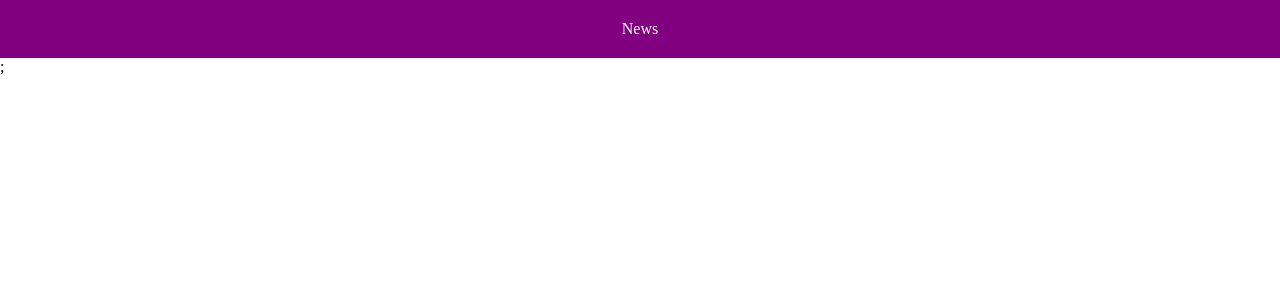
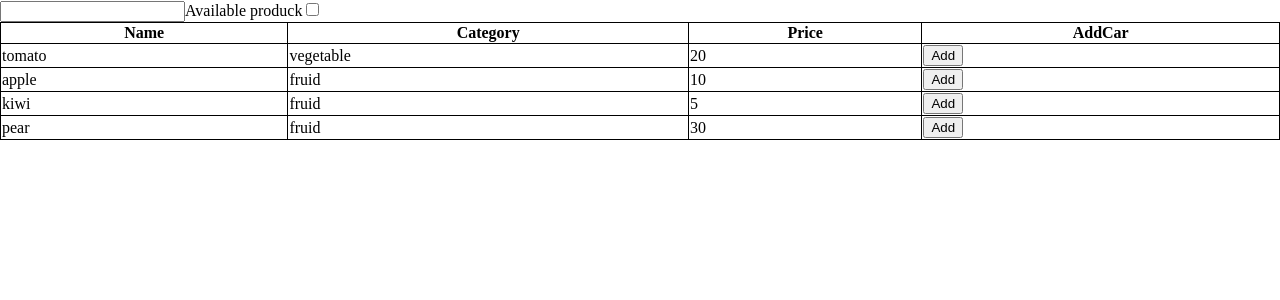
Before and after one commit to LozanIvanov/React-Project, a React (Create React App) app: page / in a window 1280 px wide. Shown: the top 300 px of the page. Built offline with nearby package versions, Linux system fonts and the light colour scheme.

Commit message:
ShoppingCartReact

```diff
--- /dev/null
+++ b/src/exercize3/ShoppingCart.js
@@ -0,0 +1,143 @@
+import React, { useState, useEffect, useRef } from "react";
+
+
+export default function App3() {
+
+    const product = [
+        { id: 1, name: 'tomato', category: 'vegetable', price: 20, av: 'false' },
+        { id: 2, name: 'apple', category: 'fruid', price: 10, av: 'false' },
+        { id: 3, name: 'kiwi', category: 'fruid', price: 5, av: 'true' },
+        { id: 4, name: 'pear', category: 'fruid', price: 30, av: 'true' },
+    ]
+    const [products, setproducts] = useState([]);
+    const [p, setp] = useState(product);
+    const [car, setcar] = useState([]);
+    const [show, setshow] = useState(true);
+
+    function cart(id) {
+        const g = p.find(x => x.id === id);
+        car.push(g);
+        setcar([...car])
+
+        setshow(false)
+    }
+    function renderCart(p) {
+        let totalprice = parseInt(p.price)
+
+        return (
+            <tr>
+                <td>{p.name}</td>
+                <td>{p.price}</td>
+                <td>{totalprice}</td>
+            </tr>
+        )
+    }
+
+    function renderProduct(products, index) {
+        return (
+            <tr key={index}>
+                <td>{products.name}</td>
+                <td>{products.category}</td>
+                <td>{products.price}</td>
+                <td><button onClick={() =>
+                    cart(products.id)
+                }>Add</button></td>
+            </tr>)
+    }
+
+    function table() {
+        return (
+            <>
+                <input type='text' onInput={(e) => {
+                    let inp = e.target.value;
+                    if (inp.length > 0) {
+                        const fl = p.filter(x => x.name == inp)
+                        setproducts([...fl])
+                    }
+                    else {
+                        setproducts([...product])
+                    }
+
+                }} />
+                <label>Available produck</label>
+                <input type='checkbox' onClick={(e) => {
+                    if (e.target.checked == true) {
+                        const d = p.filter(x => x.av == 'true')
+                        setproducts([...d]);
+                    }
+                }} />
+
+                <table border={1}>
+                    <thead>
+                        <tr >
+                            <th>Name</th>
+                            <th>Category</th>
+                            <th>Price</th>
+                            <th>AddCar</th>
+                        </tr>
+                    </thead>
+                    <tbody >
+                        {p.map(renderProduct)}
+                    </tbody>
+                </table>
+            </>
+        )
+    }
+
+    function inputShowTable() {
+        return (
+            <div >
+                <table border={1}>
+                    <thead>
+                        <tr>
+                            <th>Name</th>
+                            <th>category</th>
+                            <th>price</th>
+                            <th>AddToCart</th>
+                        </tr>
+                    </thead>
+                    <tbody>
+                        {products.map(renderProduct)}
+                    </tbody>
+                </table>
+                <button onClick={() => setproducts([])} > Back</button>
+            </div>
+        )
+    }
+    function choppingCartTable() {
+        const totalPrice = car.reduce((total, product) => total + parseInt(product.price), 0)
+        return (
+            <div >
+                <table border={1}>
+                    <thead>
+                        <tr>
+                            <th>Name</th>
+                            <th>price</th>
+                            <th>totalprice</th>
+                        </tr>
+                    </thead>
+                    <tbody>
+                        {car.map(renderCart)}
+                    </tbody>
+                </table>
+                <div>Total Price: {totalPrice}</div>
+                <button onClick={() =>
+                    setshow(true)
+                }>Back</button>
+            </div>
+        )
+    }
+
+
+    return (
+        <div>
+            {show && <div> {products.length != 0 && inputShowTable()}
+                {products.length == 0 && table()}</div>}
+
+            {!show && choppingCartTable()}
+
+
+
+        </div>
+    )
+}
--- a/src/index.js
+++ b/src/index.js
@@ -36,12 +36,13 @@ import TwoButton from './components1/Apptwobutton';
 import AppTables from './components1/AppTable';
 import AppMovies from './components1/AppMovies';
 import AppNews from './components1/AppNews';
+import App3 from './exercize3/ShoppingCart';
 
 
 const root = ReactDOM.createRoot(document.getElementById('root'));
 root.render(
   <React.StrictMode>
-    <AppNews/>
+    <App3/>
 
   </React.StrictMode>
 );
```
